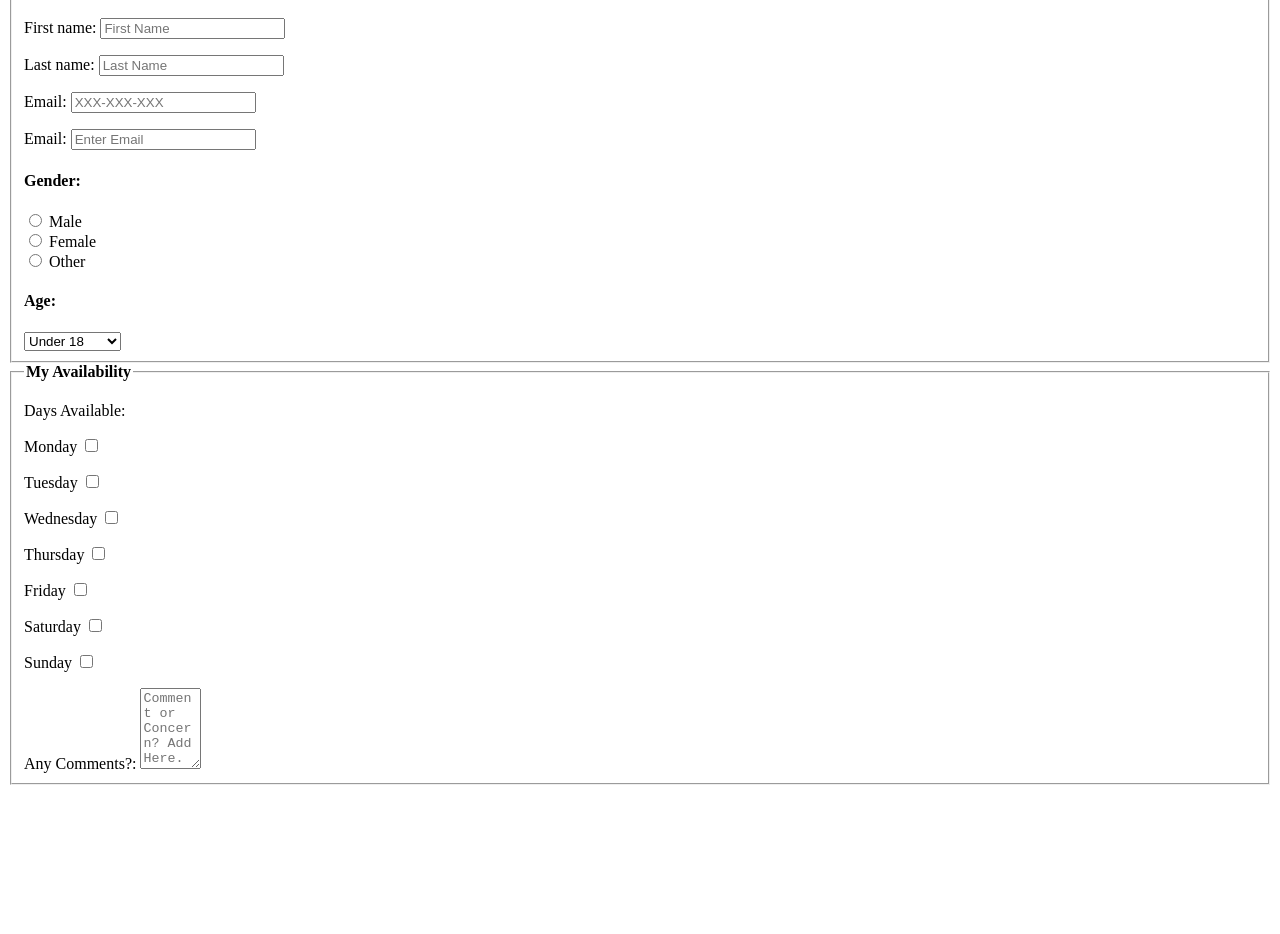
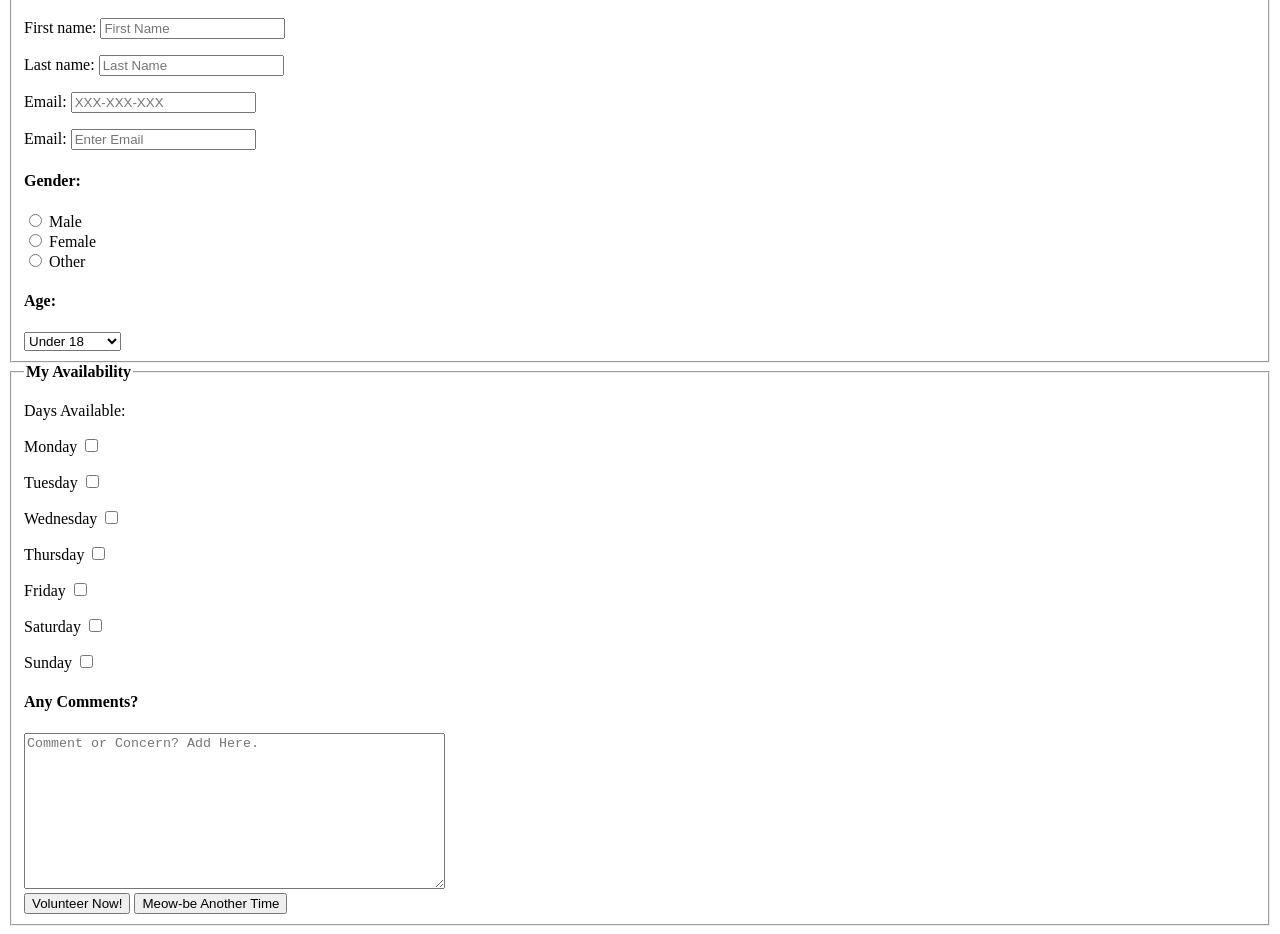
Before and after one commit to lbollenbacher/itmd361-lab4, a plain HTML site: page index.html in a window 1280 px wide. Shown: the part 101-1035 px from the top of the page. Before the commit the page ends 894 px from the top, so only its background shows below. Drawn offline with Linux system fonts and the light colour scheme.

Commit message:
Update index.html

```diff
--- a/index.html
+++ b/index.html
@@ -66,8 +66,15 @@
           <p><label>Sunday <input type="checkbox" name="available_field[]" value="sunday"></label></p>
         </div>
         <div>
-          <label for="comments_field">Any Comments?:</label>
-          <textarea cols="5" rows="5" name="comments_field" placeholder="Comment or Concern? Add Here."></textarea>
+          <h4>Any Comments?</h4>
+          <textarea cols="50" rows="10" name="comments_field" placeholder="Comment or Concern? Add Here."></textarea>
+        </div>
+        <div>
+          <input type="hidden" name="hidden_field" value="lbollenbacher">
+        </div>
+        <div>
+          <input type="submit" value="Volunteer Now!">
+          <input type="reset" value="Meow-be Another Time">
         </div>
       </fieldset>
     </form>
```
